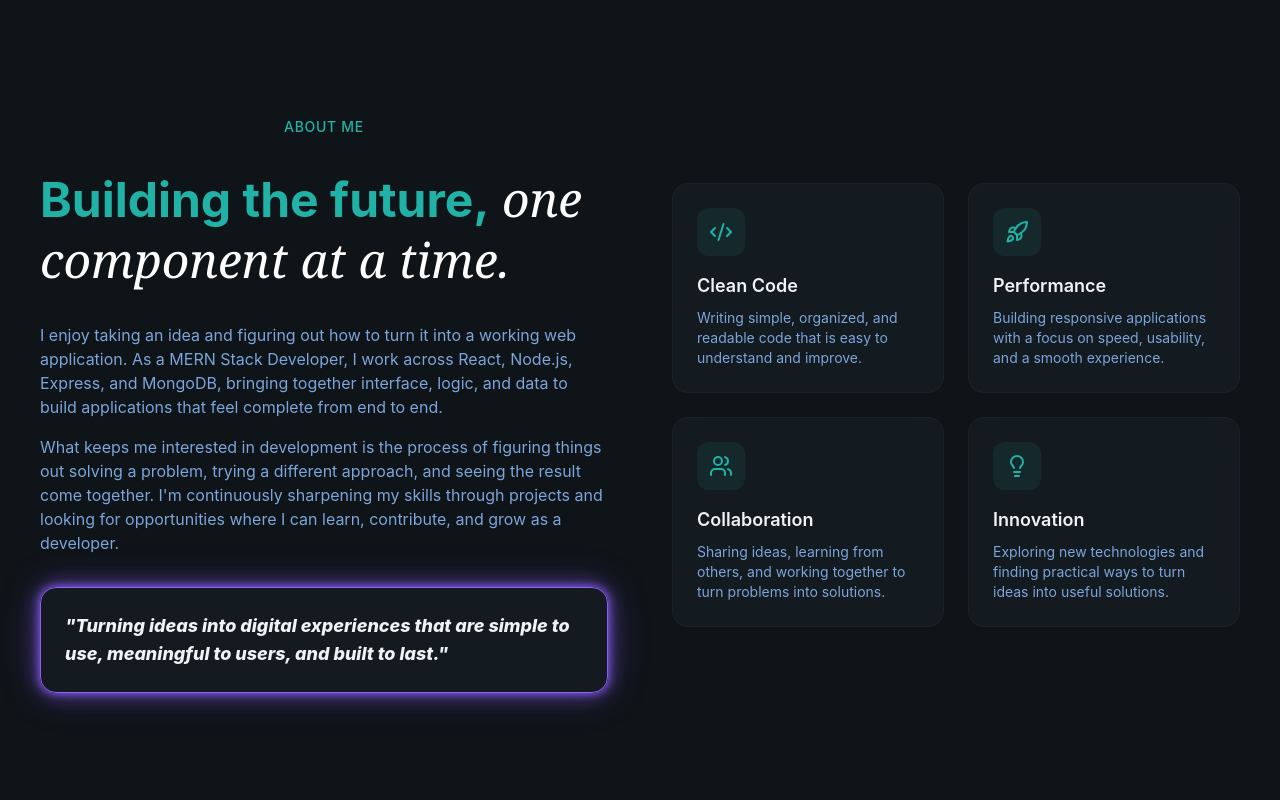
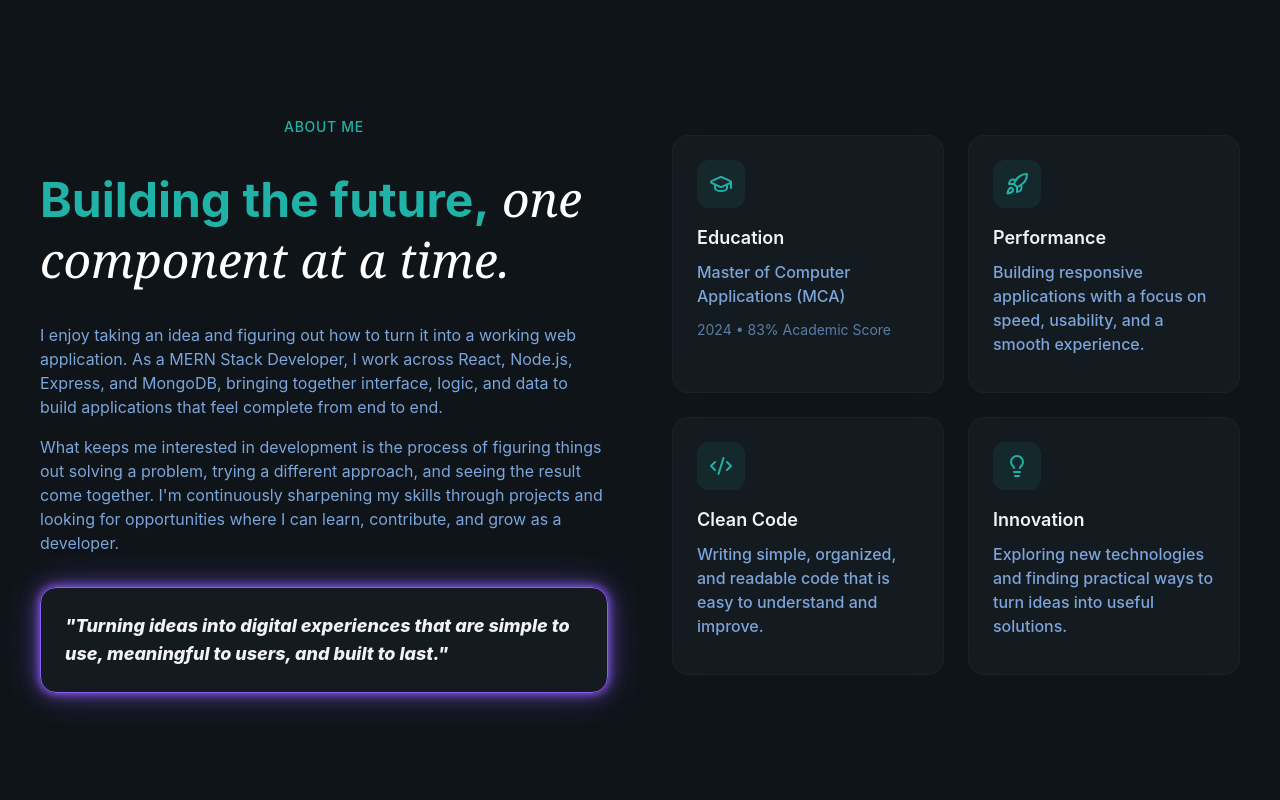
Before and after one commit to Sriram-2411/Portfolio, a React (Vite) app: page / in a window 1280 px wide. Shown: the part 940-1740 px from the top of the page. Built offline with nearby package versions, Linux system fonts and the light colour scheme.

Commit message:
Update portfolio

```diff
--- a/src/sections/About.jsx
+++ b/src/sections/About.jsx
@@ -1,11 +1,12 @@
-import { Code2,Lightbulb,Rocket,Users } from "lucide-react";
+import { Code2,Lightbulb,Rocket,Users,GraduationCap } from "lucide-react";
 
 const highlights = [
   {
-    icon: Code2,
-    title: "Clean Code",
-    description:
-      "Writing simple, organized, and readable code that is easy to understand and improve.",
+    icon: GraduationCap,
+    title: "Education",
+
+        description: "Master of Computer Applications (MCA)",
+        details: "2024 • 83% Academic Score",
   },
   {
     icon: Rocket,
@@ -14,10 +15,10 @@ const highlights = [
       "Building responsive applications with a focus on speed, usability, and a smooth experience.",
   },
   {
-    icon: Users,
-    title: "Collaboration",
+    icon: Code2,
+    title: "Clean Code",
     description:
-      "Sharing ideas, learning from others, and working together to turn problems into solutions.",
+    "Writing simple, organized, and readable code that is easy to understand and improve.",
   },
   {
     icon: Lightbulb,
@@ -86,7 +87,14 @@ export const About =()=>{
                          <item.icon className="w-6 h-6 text-primary" />
                     </div>
                     <h3 className="text-lg font-semibold mb-2"> {item.title}</h3>
-                    <p className="text-sm text-muted-foreground">{item.description}</p>
+<p className="text-base text-muted-foreground font-medium mb-3">
+  {item.description}
+</p>
+
+{item.details && (
+  <p className="text-sm text-muted-foreground/70">
+    {item.details}
+  </p>)}
                     </div>
             ))}
         </div>
```
